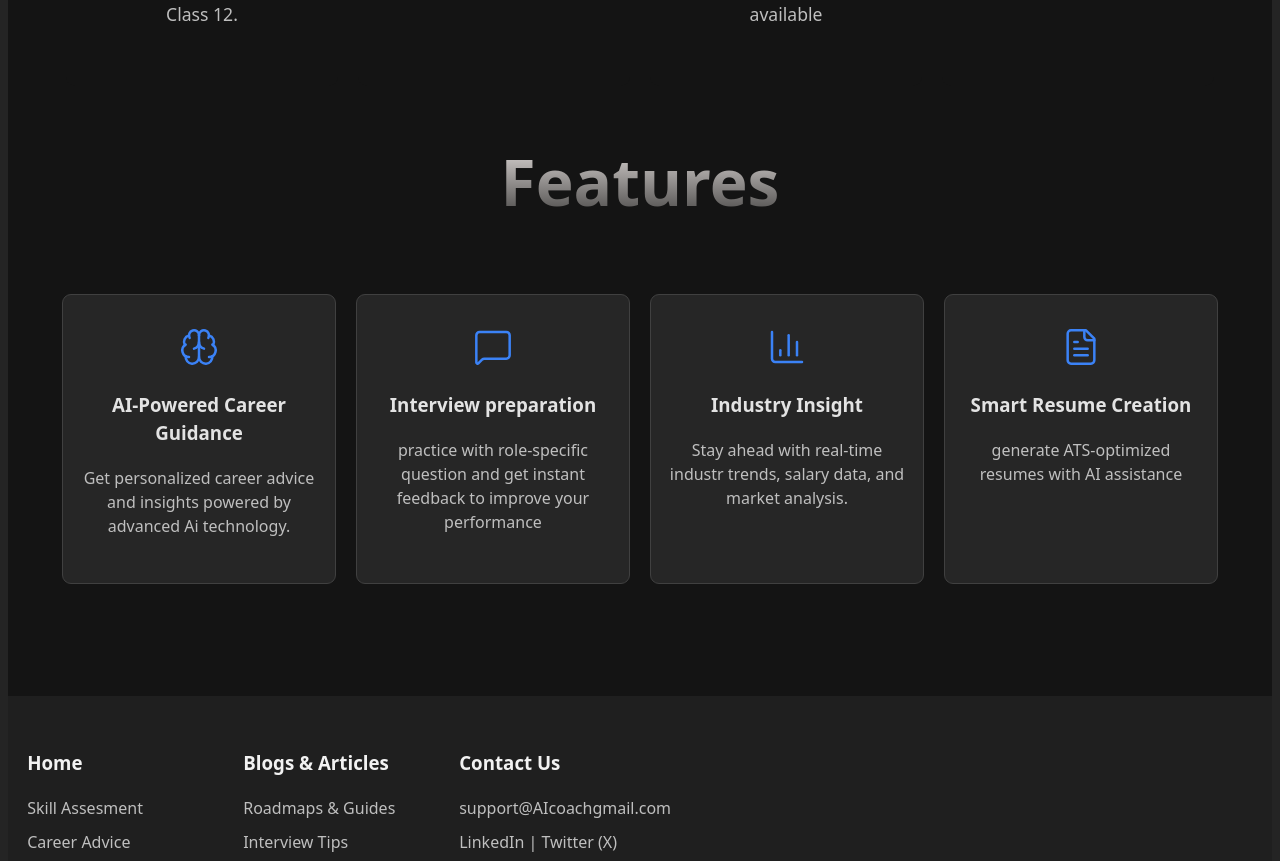
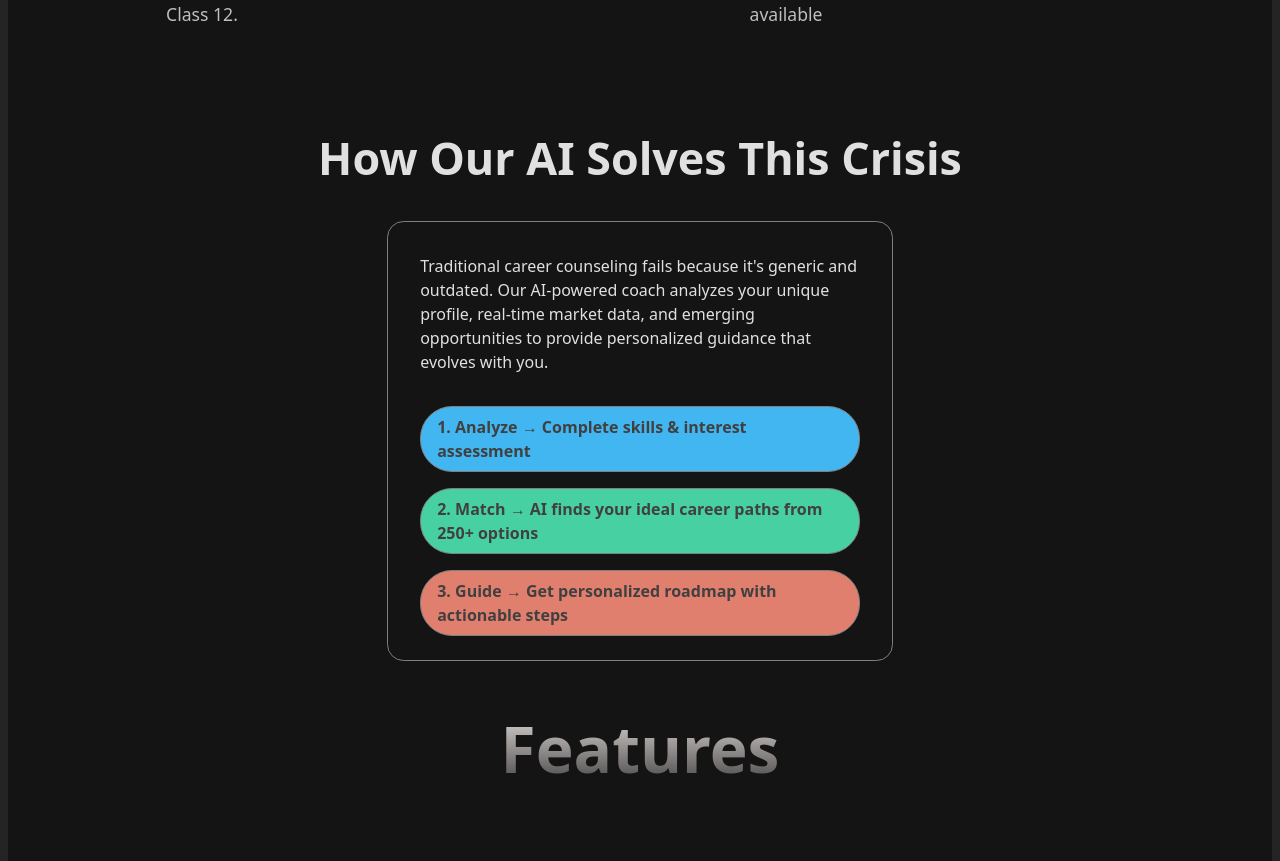
Before and after one commit to Banshal-Yadav/careerGuide, a React (Vite) app: page / in a window 1280 px wide. Shown: the part 1066-1927 px from the top of the page. Built offline with nearby package versions, Linux system fonts and the light colour scheme.

Commit message:
changelog: added solution card between crisis and feature section to bridge the information gap added 3 step to explain the solution might change later minor bux fixes

```diff
--- a/src/App.jsx
+++ b/src/App.jsx
@@ -5,7 +5,8 @@ import GetStartBtn from './GetStartedBtn/GetStartBtn.jsx';
 import Feature from './Card/Feature.jsx';
 import Footer from './Footer/footer.jsx';
 import StatsContainer from './Stats/StatsContainer.jsx';
-import ChipTabContainer from "./Chip/ChipTabContainer.jsx";
+import ChipTabContainer from './Chip/ChipTabContainer.jsx';
+import SolutionSec from './Solution/SolutionSec.jsx';
 
 function App() {
   return (
@@ -15,6 +16,7 @@ function App() {
       <GetStartBtn />
       <ChipTabContainer />
       <StatsContainer />
+      <SolutionSec />
       <Feature  />
       <Footer />
 
--- /dev/null
+++ b/src/Solution/SolutionCard.css
@@ -0,0 +1,32 @@
+.solution-card-container {
+    border-radius: 16.5px;
+    border: 1px solid gray;
+    min-width: fit-content;
+    margin: 0 30% 0 30%;
+    padding: 0rem 2rem 0.5rem 2rem;
+}
+
+.solution-para {
+    text-align: left;
+    margin: 2rem 0 2rem 0;
+}
+
+.solution-point {
+    text-align: left;
+    border: 1px solid gray;
+    padding: 0.5rem 1rem;
+    border-radius: 32px;
+    color: rgb(65, 64, 64);
+    font-weight: bold;
+}
+#p1 {
+    background-color: var(--accent-secondary);
+}
+
+#p2 {
+    background-color: var(--accent-tertiary);
+}
+
+#p3 {
+    background-color: rgb(225, 127, 110);
+}
--- /dev/null
+++ b/src/Solution/SolutionCard.jsx
@@ -0,0 +1,21 @@
+import './SolutionCard.css';
+
+const SolutionCard = () => {
+    return (
+        <div className='solution-card-container' >
+            <p className='solution-para'>
+                Traditional career counseling fails because it's
+                generic and outdated. Our AI-powered coach analyzes your unique profile,
+                real-time market data, and  emerging opportunities to provide personalized
+                guidance that evolves with you.
+            </p>
+
+            <p id='p1' className='solution-point' >1. Analyze → Complete skills & interest assessment</p>
+            <p id='p2' className='solution-point' >2. Match → AI finds your ideal career paths from 250+ options</p>
+            <p id='p3' className='solution-point' >3. Guide → Get personalized roadmap with actionable steps</p>
+
+        </div>
+    );
+}
+
+export default SolutionCard;
--- /dev/null
+++ b/src/Solution/SolutionSec.css
@@ -0,0 +1,3 @@
+.solution-title {
+    font-size: 2.8rem;
+}
--- /dev/null
+++ b/src/Solution/SolutionSec.jsx
@@ -0,0 +1,13 @@
+import './SolutionSec.css';
+import SolutionCard from './SolutionCard.jsx';
+
+const SolutionSec = () => {
+    return (
+        <div className='SolutionSec-container'>
+            <h1 className='solution-title'>How Our AI Solves This Crisis</h1>
+            <SolutionCard />
+        </div>
+    );
+}
+
+export default SolutionSec;
```
